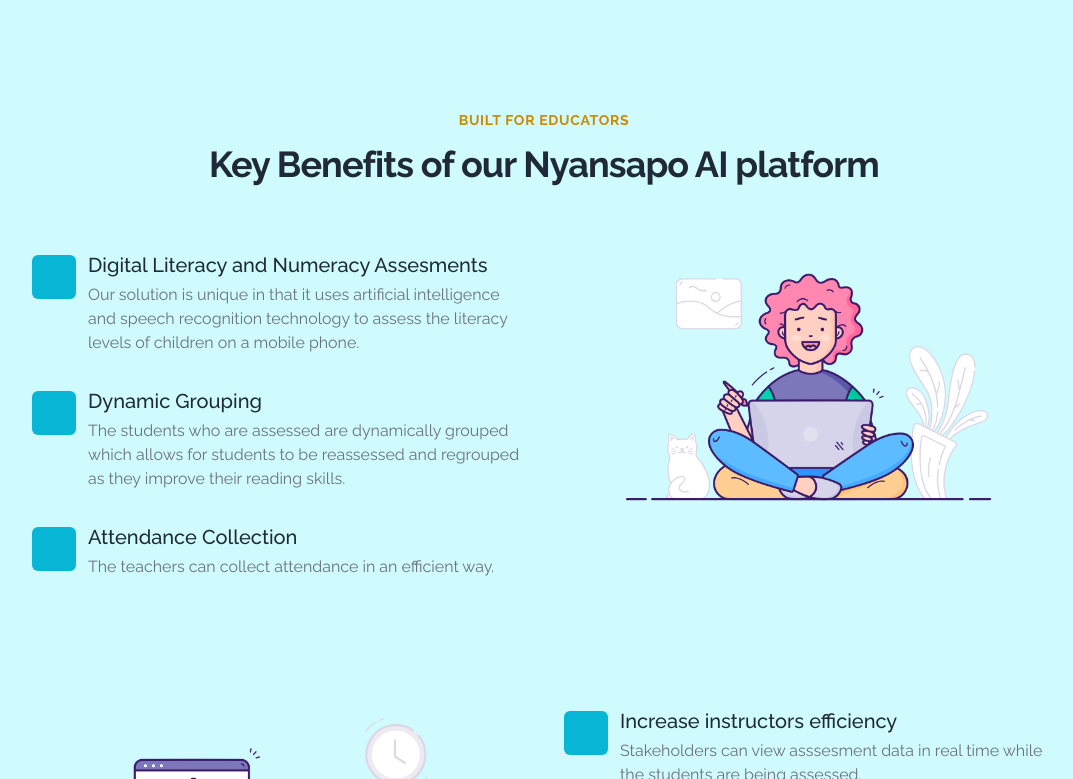
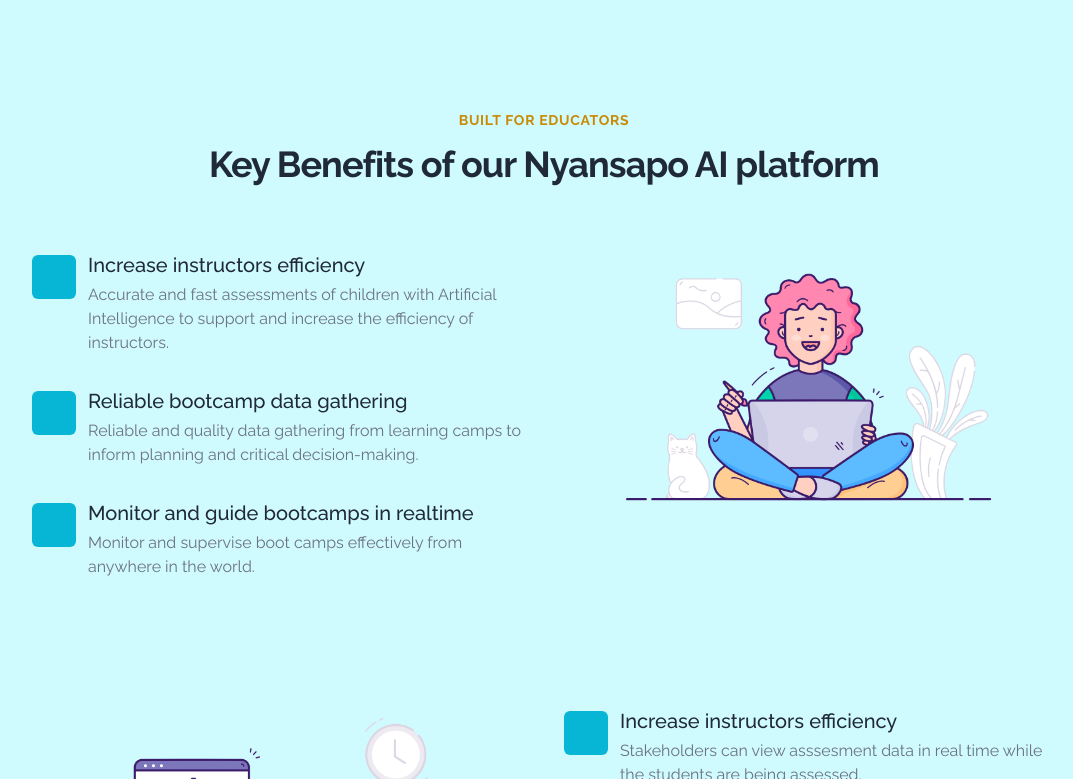
Before and after one commit to NyansapoAI/website, a Next.js app: page / in a window 1280 px wide. Shown: the part 592-1371 px from the top of the page, without its empty margins (96-1169 px from the left). Built offline with nearby package versions, Linux system fonts and the light colour scheme; some icons are missing.

Commit message:
update:changed services content

```diff
--- a/src/app/sections/services.tsx
+++ b/src/app/sections/services.tsx
@@ -7,7 +7,7 @@
 import {
   ChartBarSquareOutline,
   UsersSolid,
-  HandRaisedSolid,
+  StarSolid,
   ClockSolid,
   StopSolid,
 } from "@graywolfai/react-heroicons"
@@ -20,20 +20,35 @@
     image: designer,
     bullets: [
       {
-        title: "Digital Literacy and Numeracy Assesments",
-        desc: " Our solution is unique in that it uses artificial intelligence and speech recognition technology to assess the literacy levels of children on a mobile phone.",
+        title: "Increase instructors efficiency",
+        desc: " Accurate and fast assessments of children with Artificial Intelligence to support and increase the efficiency of instructors.",
         icon: <ChartBarSquareOutline />,
       },
       {
-        title: "Dynamic Grouping",
-        desc: "The students who are assessed are dynamically grouped which allows for students to be reassessed and regrouped as they improve their reading skills.",
-        icon: <UsersSolid />,
+        title: "Reliable bootcamp data gathering",
+        desc: "Reliable and quality data gathering from learning camps to inform planning and critical decision-making.",
+        icon: <StarSolid />,
       },
       {
-        title: "Attendance Collection",
-        desc: "The teachers can collect attendance in an efficient way.",
-        icon: <HandRaisedSolid />,
+        title: " Monitor and guide bootcamps in realtime",
+        desc: " Monitor and supervise boot camps effectively from anywhere in the world.",
+        icon: <ClockSolid />,
       },
+      // {
+      //   title: "Digital Literacy and Numeracy Assesments",
+      //   desc: " Our solution is unique in that it uses artificial intelligence and speech recognition technology to assess the literacy levels of children on a mobile phone.",
+      //   icon: <ChartBarSquareOutline />,
+      // },
+      // {
+      //   title: "Dynamic Grouping",
+      //   desc: "The students who are assessed are dynamically grouped which allows for students to be reassessed and regrouped as they improve their reading skills.",
+      //   icon: <UsersSolid />,
+      // },
+      // {
+      //   title: "Attendance Collection",
+      //   desc: "The teachers can collect attendance in an efficient way.",
+      //   icon: <HandRaisedSolid />,
+      // },
     ],
   },
   {
```
